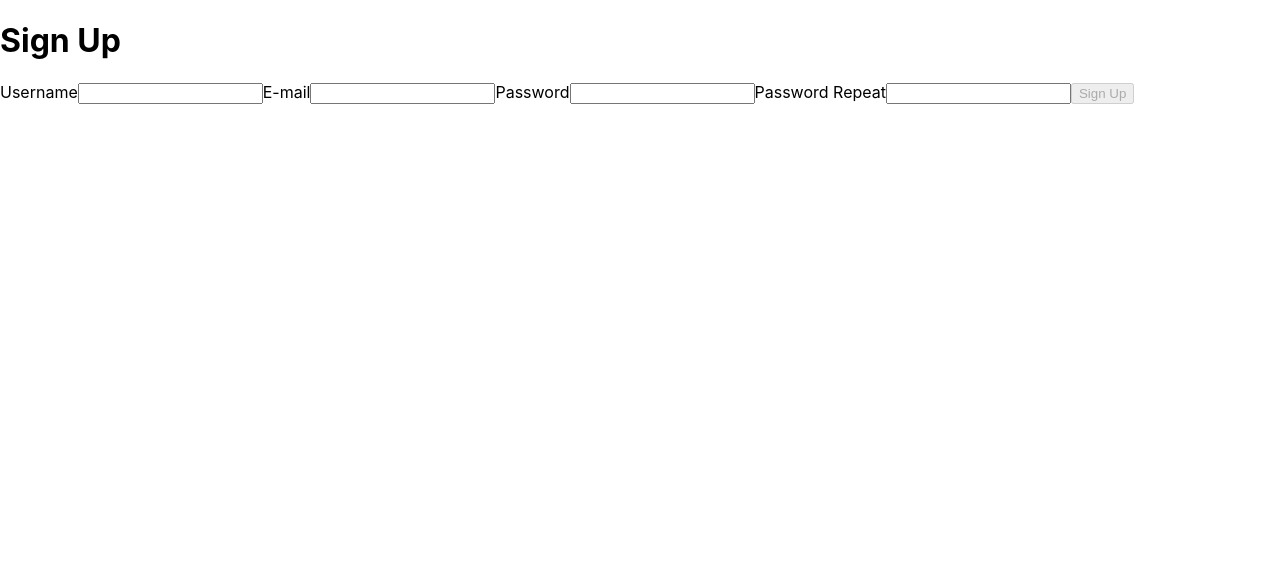
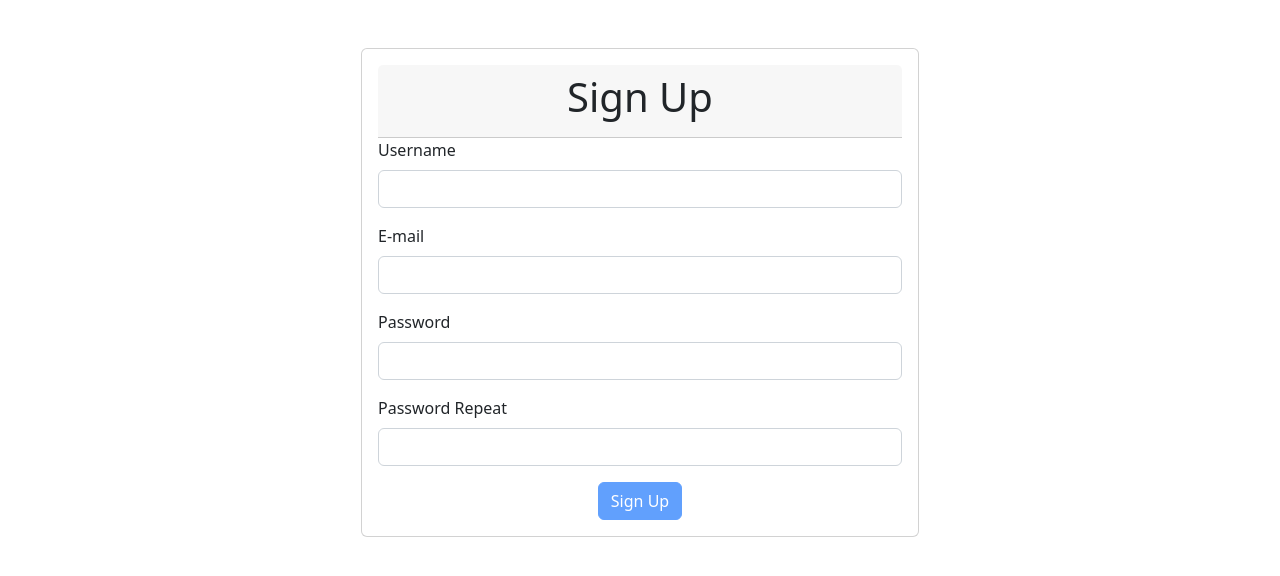
Before and after one commit to habibullahturkmen/tdd-react-frontend, a React (Create React App) app: page / in a window 1280 px wide. Shown: the top 576 px of the page. Built offline with nearby package versions, Linux system fonts and the light colour scheme.

Commit message:
sign up page styling with bootstrap && disable button when ongoing api call test

```diff
--- a/package.json
+++ b/package.json
@@ -38,5 +38,6 @@
   },
   "devDependencies": {
     "msw": "^0.39.2"
-  }
+  },
+  "proxy": "http://localhost:8080"
 }
--- a/public/index.html
+++ b/public/index.html
@@ -15,6 +15,8 @@
       user's mobile device or desktop. See https://developers.google.com/web/fundamentals/web-app-manifest/
     -->
     <link rel="manifest" href="%PUBLIC_URL%/manifest.json" />
+    <!-- CSS only -->
+    <link href="https://cdn.jsdelivr.net/npm/bootstrap@5.2.0-beta1/dist/css/bootstrap.min.css" rel="stylesheet" integrity="sha384-0evHe/X+R7YkIZDRvuzKMRqM+OrBnVFBL6DOitfPri4tjfHxaWutUpFmBp4vmVor" crossorigin="anonymous">
     <!--
       Notice the use of %PUBLIC_URL% in the tags above.
       It will be replaced with the URL of the `public` folder during the build.
--- a/src/App.js
+++ b/src/App.js
@@ -2,7 +2,9 @@ import SignUpPage from "./pages/SignUpPage";
 
 function App() {
   return (
-    <SignUpPage />
+    <div className="container">
+      <SignUpPage />
+    </div>
   );
 }
 
--- a/src/index.css
+++ /dev/null
@@ -1,13 +0,0 @@
-body {
-  margin: 0;
-  font-family: -apple-system, BlinkMacSystemFont, 'Segoe UI', 'Roboto', 'Oxygen',
-    'Ubuntu', 'Cantarell', 'Fira Sans', 'Droid Sans', 'Helvetica Neue',
-    sans-serif;
-  -webkit-font-smoothing: antialiased;
-  -moz-osx-font-smoothing: grayscale;
-}
-
-code {
-  font-family: source-code-pro, Menlo, Monaco, Consolas, 'Courier New',
-    monospace;
-}
--- a/src/index.js
+++ b/src/index.js
@@ -1,6 +1,5 @@
 import React from 'react';
 import ReactDOM from 'react-dom/client';
-import './index.css';
 import App from './App';
 import reportWebVitals from './reportWebVitals';
 
--- a/src/pages/SignUpPage.js
+++ b/src/pages/SignUpPage.js
@@ -7,7 +7,8 @@ class SignUpPage extends React.Component {
         username: '',
         email: '',
         password: '',
-        passwordRepeat: ''
+        passwordRepeat: '',
+        apiProgress: false
     }
 
     onChange = (event) => {
@@ -25,35 +26,43 @@ class SignUpPage extends React.Component {
             email: email,
             password: password
         }
+        this.setState({apiProgress: true});
         axios.post("/api/1.0/users", body);
-        // fetch("api/1.0/users", {
-        //     method: "POST",
-        //     headers: {
-        //         "Content-type": "application/json"
-        //     },
-        //     body: JSON.stringify(body)
-        // });
     }
 
     render() {
         let disabled = true;
-        const {password, passwordRepeat} = this.state;
+        const {password, passwordRepeat, apiProgress} = this.state;
         if (password && passwordRepeat) {
             disabled = password !== passwordRepeat;
         }
         return (
-            <div>
-                <form>
-                    <h1>Sign Up</h1>
-                    <label htmlFor="username">Username</label>
-                    <input id="username" onChange={this.onChange}/>
-                    <label htmlFor="email">E-mail</label>
-                    <input id="email" onChange={this.onChange}/>
-                    <label htmlFor="password">Password</label>
-                    <input id="password" type="password" onChange={this.onChange}/>
-                    <label htmlFor="passwordRepeat">Password Repeat</label>
-                    <input id="passwordRepeat" type="password" onChange={this.onChange}/>
-                    <button disabled={disabled} onClick={this.submit}>Sign Up</button>
+            <div className="col-lg-6 offset-lg-3 col-md-8 offset-md-2">
+                <form className="card mt-5">
+                    <div className="card-body">
+                        <div className="card-header text-center">
+                            <h1>Sign Up</h1>
+                        </div>
+                        <div className="mb-3">
+                            <label htmlFor="username" className="form-label">Username</label>
+                            <input id="username" onChange={this.onChange} className="form-control"/>
+                        </div>
+                        <div className="mb-3">
+                            <label htmlFor="email" className="form-label">E-mail</label>
+                            <input id="email" onChange={this.onChange} className="form-control"/>
+                        </div>
+                        <div className="mb-3">
+                            <label htmlFor="password" className="form-label">Password</label>
+                            <input id="password" type="password" onChange={this.onChange} className="form-control"/>
+                        </div>
+                        <div className="mb-3">
+                            <label htmlFor="passwordRepeat" className="form-label">Password Repeat</label>
+                            <input id="passwordRepeat" type="password" onChange={this.onChange} className="form-control"/>
+                        </div>
+                        <div className="text-center">
+                            <button disabled={disabled || apiProgress} onClick={this.submit} className="btn btn-primary">Sign Up</button>
+                        </div>
+                    </div>
                 </form>
             </div>
         );
```
Also changed, not shown: 1 other file (tests, documents, lock files or other folders).
